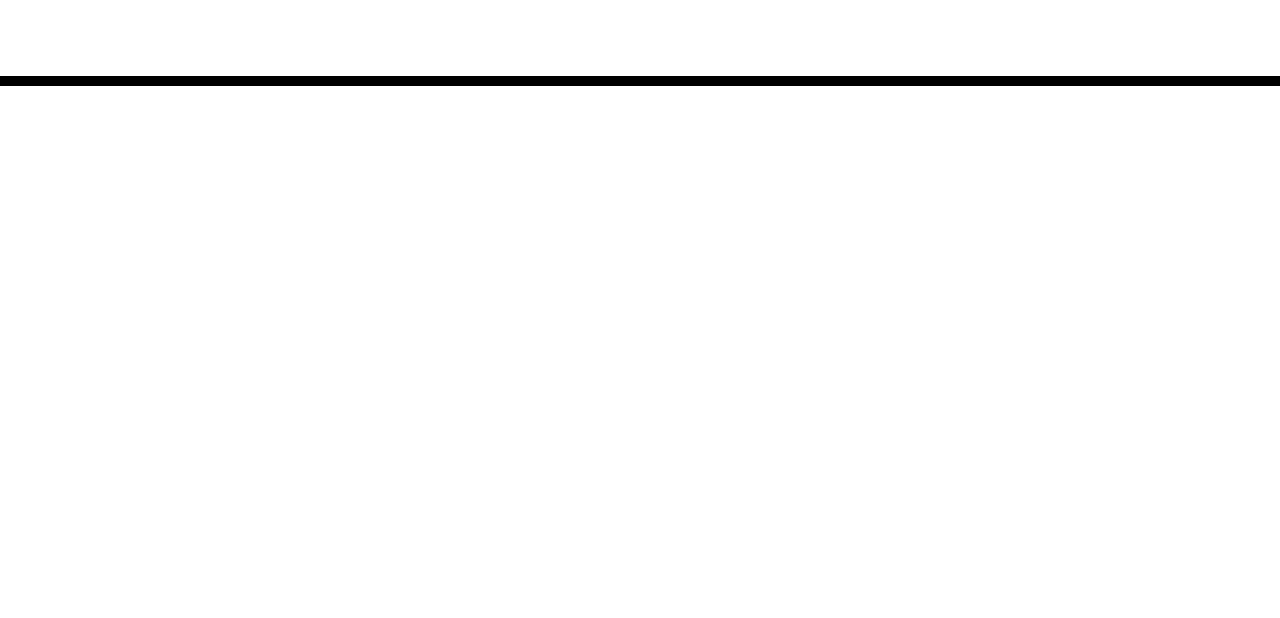
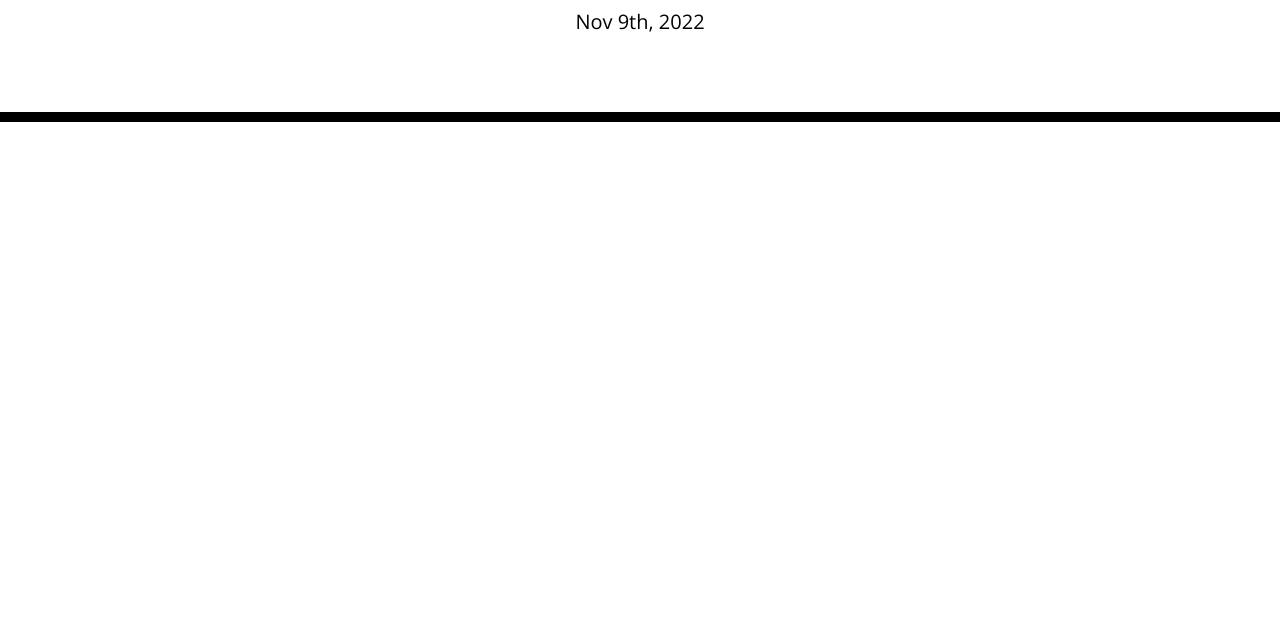
Before and after one commit to Ikeapedia/DailyPlanner, a website: page index.html in a window 1280 px wide. Shown: the part 182-800 px from the top of the page. Drawn offline with nearby package versions, Linux system fonts and the light colour scheme.

Commit message:
Adding js file to the project

```diff
--- a/index.html
+++ b/index.html
@@ -34,5 +34,6 @@
 
     <script src="https://cdnjs.cloudflare.com/ajax/libs/jquery/3.2.1/jquery.min.js"></script>
     <script src="https://cdnjs.cloudflare.com/ajax/libs/moment.js/2.24.0/moment.min.js"></script>
+    <script src="/script.js"></script>
   </body>
 </html>
--- /dev/null
+++ b/script.js
@@ -0,0 +1,2 @@
+var today = moment();
+$("#currentDay").text(today.format("MMM Do, YYYY"));
```
Also changed, not shown: style.css (+7 -0 lines).
